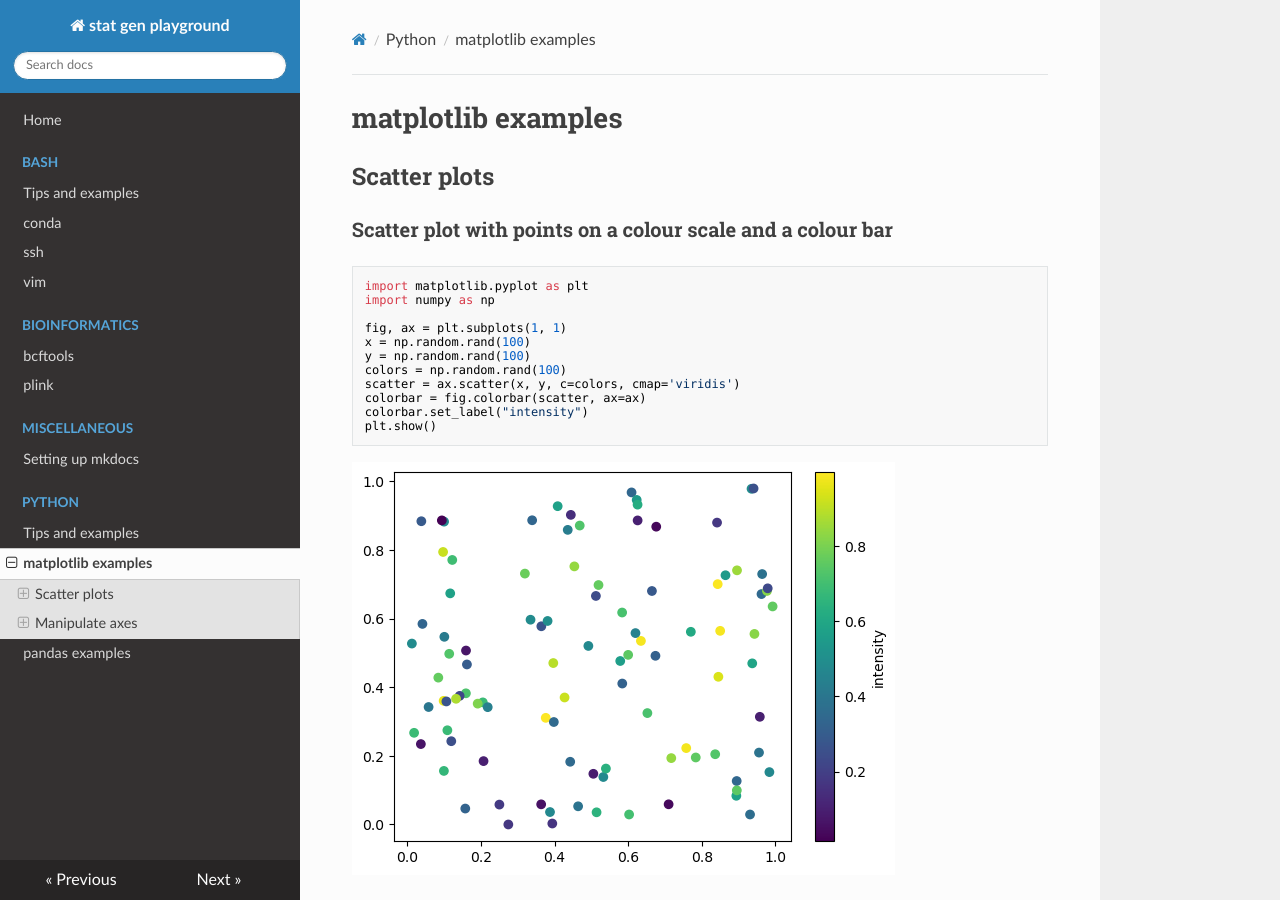
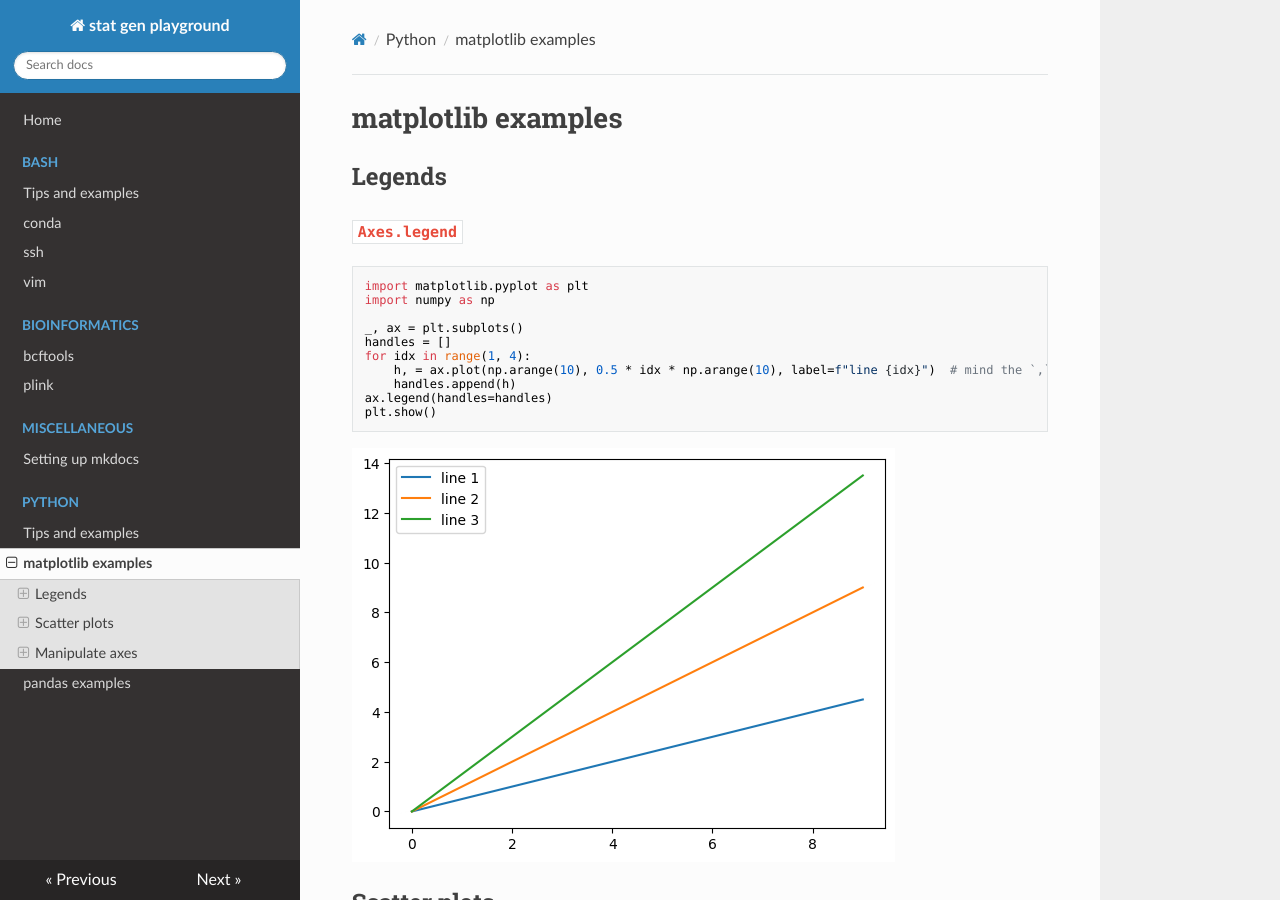
Before and after one commit to drkaizeng/statistics_and_engineering_lab, an MkDocs documentation site: the page built from docs/python/matplotlib_examples.md, in a window 1280 px wide and 900 px high. Built offline with MkDocs 1.6.1, drawn with Linux system fonts in a browser that asks for light colours; nearby versions of some CDN libraries.

Commit message:
New matplotlib example

````diff
--- a/docs/python/matplotlib_examples.md
+++ b/docs/python/matplotlib_examples.md
@@ -1,4 +1,22 @@
 # matplotlib examples
+
+## Legends
+### `Axes.legend`
+```python
+import matplotlib.pyplot as plt
+import numpy as np
+
+_, ax = plt.subplots()
+handles = []
+for idx in range(1, 4):
+    h, = ax.plot(np.arange(10), 0.5 * idx * np.arange(10), label=f"line {idx}")  # mind the `,` after `h`
+    handles.append(h)
+ax.legend(handles=handles)
+plt.show()
+```
+![](./matplotlib_examples/axes_legend.png)
+
+
 
 ## Scatter plots
 ### Scatter plot with points on a colour scale and a colour bar
````
Also changed, not shown: docs/python/matplotlib_examples/axes_legend.png (added).
